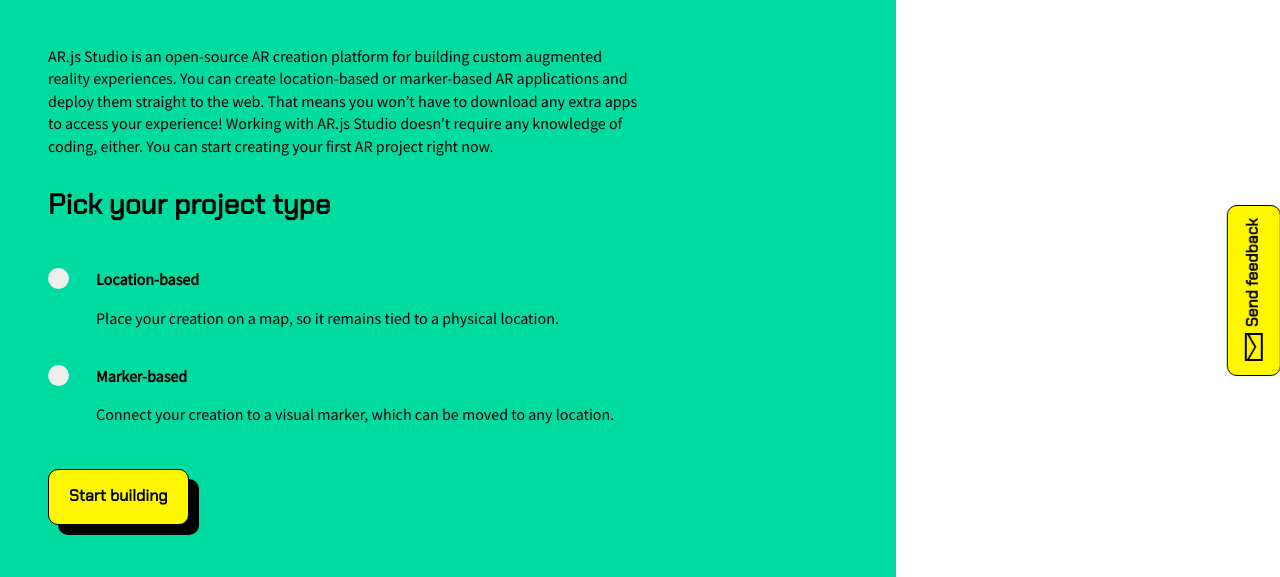
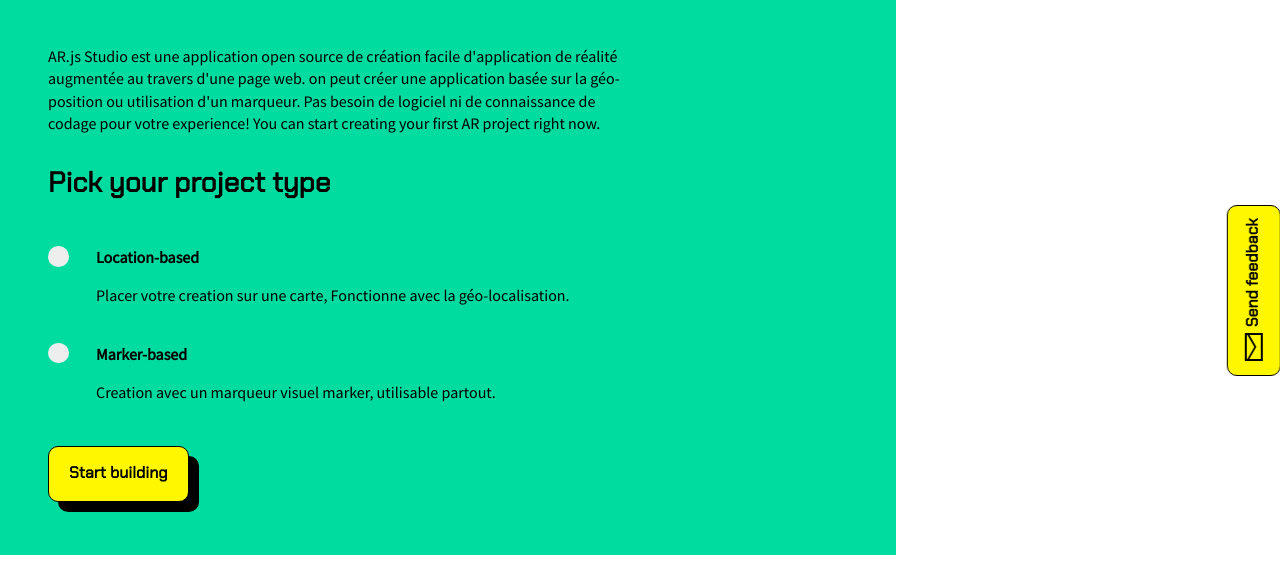
Before and after one commit to guarim/Studio-ARJS-LPJV.io, a website: page index.html in a window 1280 px wide. Shown: the part 249-826 px from the top of the page. After the commit the page ends 804 px from the top, so only its background shows below. Drawn offline with Linux system fonts and the light colour scheme.

Commit message:
Update index.html

```diff
--- a/index.html
+++ b/index.html
@@ -1,7 +1,7 @@
 <!DOCTYPE html>
 <html lang="en">
   <head>
-    <title>AR.js Studio</title>
+    <title>AR.js Studio LP Jules Verne Etaples</title>
     <link rel="shortcut icon" href="./assets/img/favicon.ico" />
     <meta charset="utf-8" />
     <meta http-equiv="X-UA-Compatible" content="IE=edge" />
@@ -23,10 +23,10 @@
       <div class="content">
         <p class="title">Web-enabled AR experiences</p>
         <p class="paragraph">
-            AR.js Studio is an open-source AR creation platform for building custom augmented reality experiences.
-            You can create location-based or marker-based AR applications and deploy them straight to the web.
-            That means you won’t have to download any extra apps to access your experience!
-            Working with AR.js Studio doesn’t require any knowledge of coding, either.
+            AR.js Studio est une application open source de création facile d'application de réalité augmentée au travers d'une page web.
+            on peut créer une application basée sur la géo-position ou utilisation d'un marqueur.
+            Pas besoin de logiciel ni de connaissance de codage pour votre experience!
+
             You can start creating your first AR project right now.
         </p>
 
@@ -44,7 +44,7 @@
               onclick="radioOnclick(this)"
             />
             <span>
-                Place your creation on a map, so it remains tied to a physical location.
+                Placer votre creation sur une carte, Fonctionne avec la géo-localisation.
             </span>
             <span class="checkmark"></span>
           </label>
@@ -58,7 +58,7 @@
               onclick="radioOnclick(this)"
             />
             <span>
-                Connect your creation to a visual marker, which can be moved to any location.
+              Creation avec un marqueur visuel marker, utilisable partout.
             </span>
             <span class="checkmark"></span>
           </label>
```
